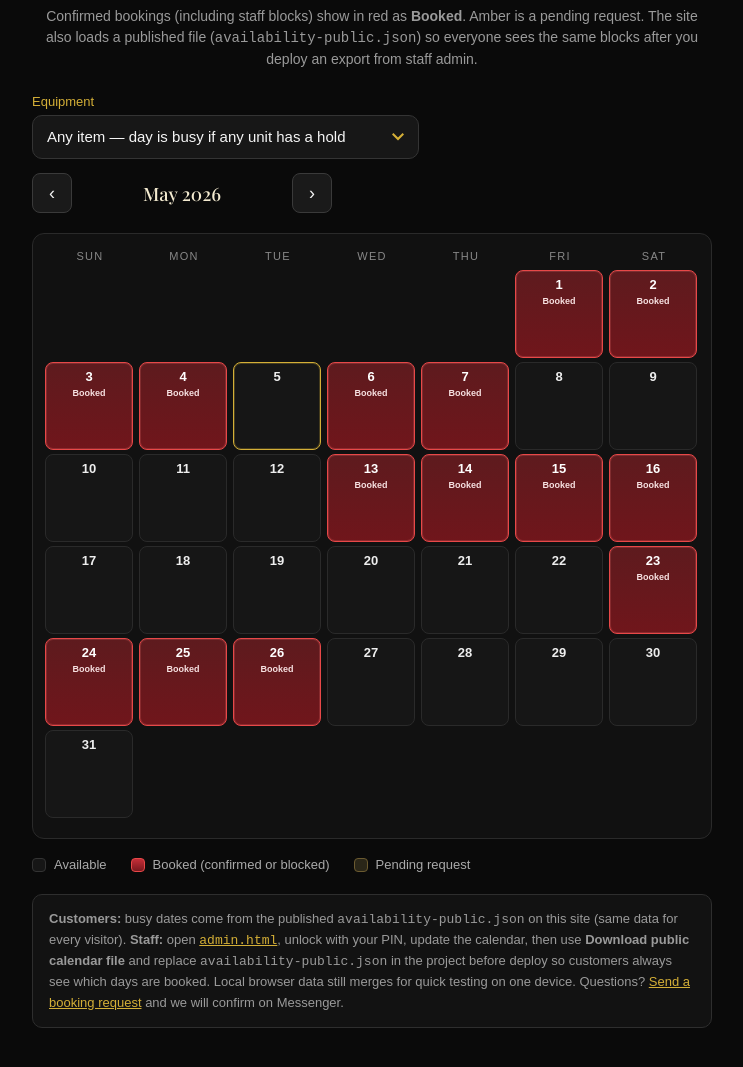
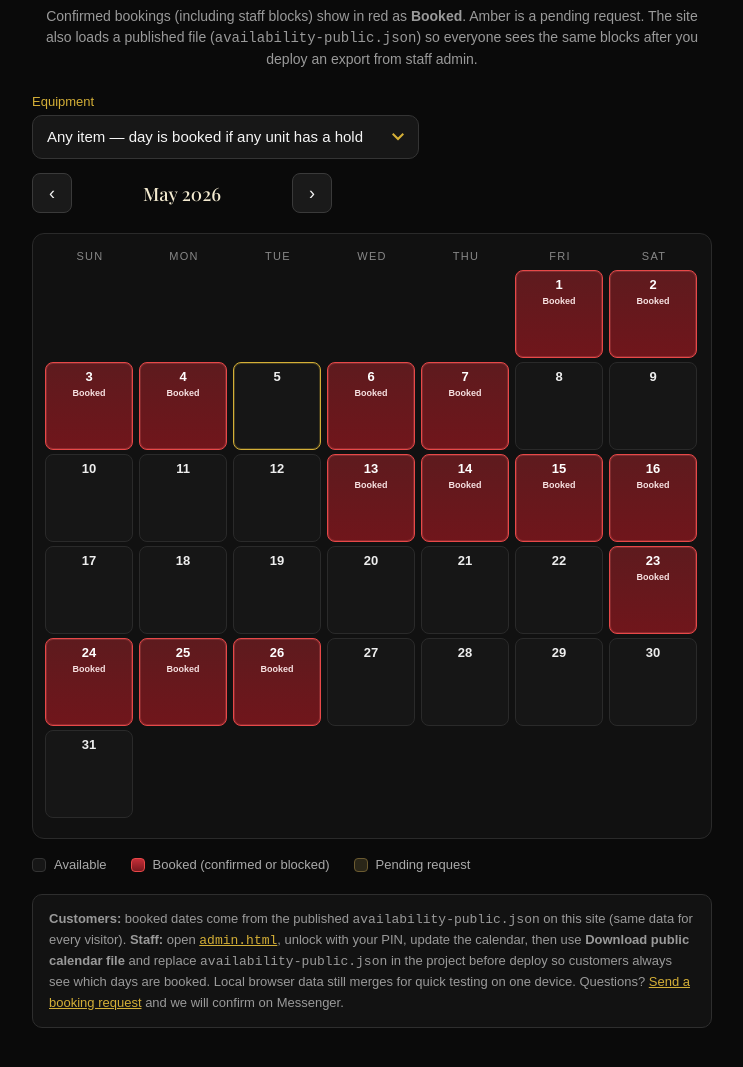
Before and after one commit to prillaga/prllg-co.lens, a plain HTML site: page availability.html in a window 1280 px wide. Shown: the part 141-1208 px from the top of the page, without its empty margins (268-1011 px from the left). Drawn offline with nearby package versions, Linux system fonts and the light colour scheme.

Commit message:
Add files via upload

```diff
--- a/availability.html
+++ b/availability.html
@@ -159,7 +159,7 @@
       <div>
         <label for="unitSelect">Equipment</label>
         <select id="unitSelect" aria-label="Choose unit to view availability">
-          <option value="">Any item — day is busy if any unit has a hold</option>
+          <option value="">Any item — day is booked if any unit has a hold</option>
         </select>
       </div>
       <div class="month-nav" aria-label="Month">
@@ -183,7 +183,7 @@
     </div>
 
     <p class="note">
-      <strong>Customers:</strong> busy dates come from the published <code>availability-public.json</code> on this site (same data for every visitor). <strong>Staff:</strong> open <a href="admin.html"><code>admin.html</code></a>, unlock with your PIN, update the calendar, then use <strong>Download public calendar file</strong> and replace <code>availability-public.json</code> in the project before deploy so customers always see which days are booked. Local browser data still merges for quick testing on one device. Questions? <a href="index.html#book-now">Send a booking request</a> and we will confirm on Messenger.
+      <strong>Customers:</strong> booked dates come from the published <code>availability-public.json</code> on this site (same data for every visitor). <strong>Staff:</strong> open <a href="admin.html"><code>admin.html</code></a>, unlock with your PIN, update the calendar, then use <strong>Download public calendar file</strong> and replace <code>availability-public.json</code> in the project before deploy so customers always see which days are booked. Local browser data still merges for quick testing on one device. Questions? <a href="index.html#book-now">Send a booking request</a> and we will confirm on Messenger.
     </p>
   </main>
 
```
